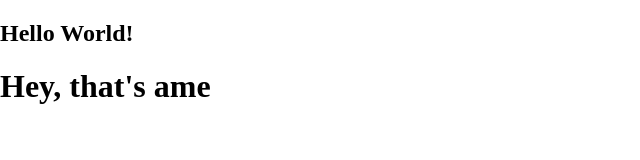
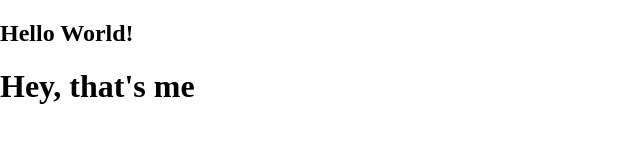
Before and after one commit to Mohamed-js/math-magicians, a React (Create React App) app: page / in a window 1280 px wide. Shown: the top 160 px of the page, without its empty margins (0-640 px from the left). Built offline with nearby package versions, Linux system fonts and the light colour scheme.

Commit message:
Update App.js

```diff
--- a/src/App.js
+++ b/src/App.js
@@ -4,7 +4,7 @@ function App() {
   return (
     <div>
       <h2>Hello World!</h2>
-      <h1>Hey, that's ame</h1>
+      <h1>Hey, that's me</h1>
     </div>
   );
 }
```
